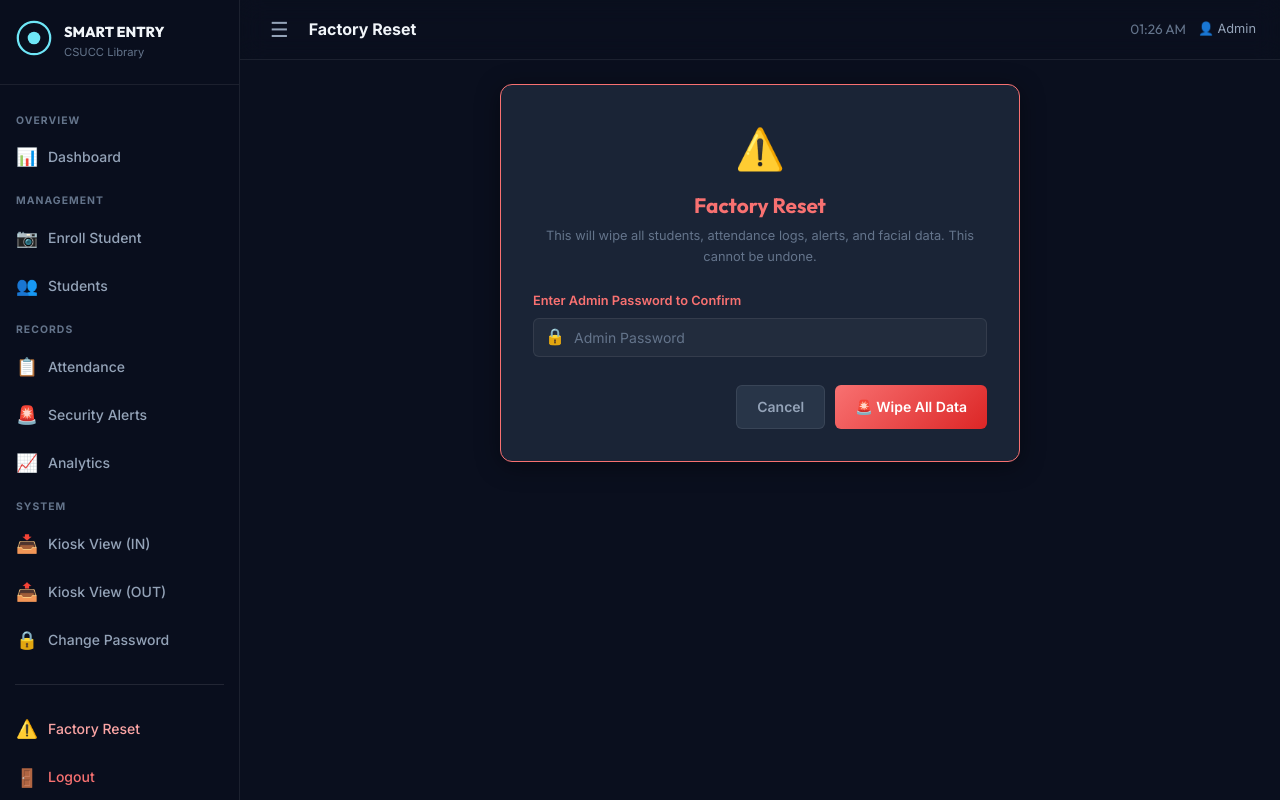
After one commit to nhice2133-cmyk/Capstone_Project, a Flask app: page /admin/system/reset in a window 1280 px wide. The commit adds this page. Run offline with Flask 3, Linux system fonts and the light colour scheme; a user stored in the database is signed in; data that the repository does not hold is empty.

Commit message:
Updated Now

```diff
--- a/recognition/face_recognition.py
+++ b/recognition/face_recognition.py
@@ -50,7 +50,7 @@ class FaceRecognizer:
             unknown / unrecognized.
         """
         if not self._model_loaded:
-            return -1, float("inf")
+            return -1, 999.0
         label, confidence = self._recognizer.predict(face_roi)
         return label, confidence
 
--- a/routes/dashboard.py
+++ b/routes/dashboard.py
@@ -2,11 +2,11 @@
 SMART ENTRY — Dashboard Routes
 Admin home page and real-time summary stats.
 """
-from flask import Blueprint, render_template, jsonify, flash, redirect, url_for
+from flask import Blueprint, render_template, jsonify, flash, redirect, url_for, request
 import os
 import shutil
 from config import Config
-from flask_login import login_required
+from flask_login import login_required, current_user
 from database import database as db
 
 dashboard_bp = Blueprint("dashboard", __name__)
@@ -38,10 +38,22 @@ def stats_json():
     })
 
 
-@dashboard_bp.route("/admin/system/reset", methods=["POST"])
+@dashboard_bp.route("/admin/system/reset", methods=["GET", "POST"])
 @login_required
 def system_reset():
     """Wipe all user data for testing."""
+    if request.method == "GET":
+        return render_template("admin/factory_reset.html")
+
+    from app import bcrypt
+
+    admin_pw = request.form.get("admin_password", "")
+    admin_row = db.get_admin_by_id(current_user.id)
+
+    if not admin_row or not bcrypt.check_password_hash(admin_row["password_hash"], admin_pw):
+        flash("Incorrect password. Factory reset aborted.", "error")
+        return redirect(url_for("dashboard.system_reset"))
+
     # 1. DB Reset
     db.factory_reset()
 
--- a/static/js/kiosk.js
+++ b/static/js/kiosk.js
@@ -123,11 +123,6 @@ function handleRecognitionResult(data) {
 
   if (data.status === "cooldown") {
     // Face detected but on cooldown — box is already drawn above
-    return;
-  }
-
-  if (data.status === "no_model") {
-    // No trained model yet — don't alarm, just keep scanning
     return;
   }
 
--- a/templates/admin/base_admin.html
+++ b/templates/admin/base_admin.html
@@ -62,11 +62,9 @@
 
       <div style="margin: 20px 15px; border-top: 1px solid rgba(255,255,255,0.1);"></div>
 
-      <form action="{{ url_for('dashboard.system_reset') }}" method="POST" onsubmit="return confirm('⚠️ WARNING!\n\nThis will completely wipe all students, attendance logs, alerts, and facial data.\n\nAre you absolutely sure you want to Factory Reset?');">
-        <button type="submit" class="nav-item" style="width: 100%; text-align: left; background: transparent; border: none; cursor: pointer; color: #fca5a5; padding-left: 15px;">
-          <span class="nav-icon">⚠️</span><span class="nav-label">Factory Reset</span>
-        </button>
-      </form>
+      <a href="{{ url_for('dashboard.system_reset') }}" class="nav-item" style="color: #fca5a5;">
+        <span class="nav-icon">⚠️</span><span class="nav-label">Factory Reset</span>
+      </a>
 
       <a href="{{ url_for('auth.logout') }}" class="nav-item nav-logout">
         <span class="nav-icon">🚪</span><span class="nav-label">Logout</span>
--- /dev/null
+++ b/templates/admin/factory_reset.html
@@ -0,0 +1,29 @@
+{% extends "admin/base_admin.html" %}
+{% block title %}Factory Reset — SMART ENTRY{% endblock %}
+{% block page_title %}Factory Reset{% endblock %}
+
+{% block admin_content %}
+<div class="change-pw-container">
+  <div class="change-pw-card" style="border-color: var(--accent-red);">
+    <div class="change-pw-header">
+      <div class="change-pw-icon">⚠️</div>
+      <h2 class="change-pw-title" style="color: var(--accent-red);">Factory Reset</h2>
+      <p class="change-pw-subtitle">This will wipe all students, attendance logs, alerts, and facial data. This cannot be undone.</p>
+    </div>
+
+    <form method="POST" action="{{ url_for('dashboard.system_reset') }}" class="change-pw-form">
+      <div class="form-group">
+        <label for="admin_password" class="form-label" style="color: var(--accent-red);">Enter Admin Password to Confirm</label>
+        <div class="input-wrapper">
+          <span class="input-icon">🔒</span>
+          <input type="password" id="admin_password" name="admin_password" class="form-control" placeholder="Admin Password" required />
+        </div>
+      </div>
+      <div class="form-actions">
+        <a href="{{ url_for('dashboard.home') }}" class="btn btn-ghost">Cancel</a>
+        <button type="submit" class="btn btn-danger">🚨 Wipe All Data</button>
+      </div>
+    </form>
+  </div>
+</div>
+{% endblock %}
```
Also changed, not shown: routes/kiosk.py (+0 -7 lines).
